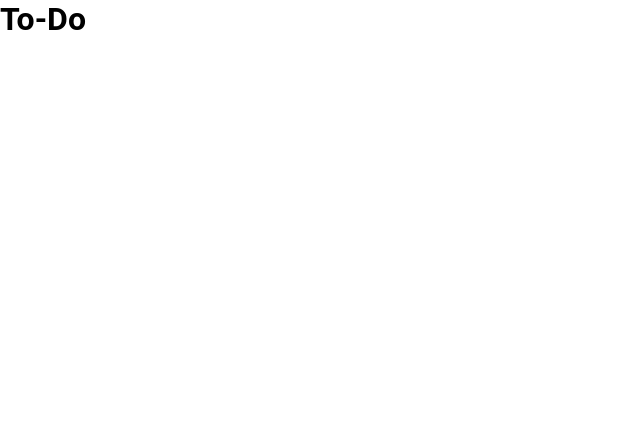
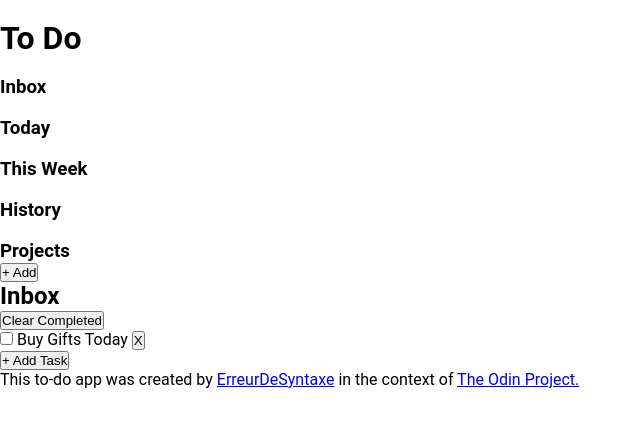
Before and after one commit to ErreurDeSyntaxe/full-stack-todo, a plain HTML site: page dist/index.html in a window 1280 px wide. Shown: the whole page, without its empty margins (0-641 px from the left). Drawn offline with Linux system fonts and the light colour scheme.

Commit message:
Add hardcoded html to visualize

```diff
--- a/dist/index.html
+++ b/dist/index.html
@@ -7,7 +7,52 @@
     <link rel="stylesheet" href="../src/style.css">
 </head>
 <body>
-    <h1>To-Do</h1>
+    <header>
+        <img src="" alt=""><h1>To Do</h1>
+    </header>
+    <div id="sidebar">
+        <div id="categories">
+            <div id="inbox">
+                <img src="" alt=""><h3>Inbox</h3>
+            </div>
+            <div id="today">
+                <img src="" alt=""><h3>Today</h3>
+            </div>
+            <div id="this-week">
+                <img src="" alt=""><h3>This Week</h3>
+            </div>
+            <div id="history">
+                <img src="" alt=""><h3>History</h3>
+            </div>
+        </div>
+        <div id="projects">
+            <div><img src="" alt=""><h3>Projects</h3></div>
+            <div id="add-project">
+                <button id="add-project-btn">+ Add</button>
+            </div>
+        </div>
+    </div>
+    <main>
+        <div id="main-top">
+            <div id="project-name"><h2>Inbox</h2></div>
+            <div><button id="clear-btn">Clear Completed</button></div>
+        </div>
+        <div id="project-content">
+            <div class="task">
+                <input class="task-checkbox" type="checkbox">
+                <span class="task-title">Buy Gifts</span>
+                <span class="task-duedate">Today</span>
+                <button class="task-del">X</button>
+            </div>
+        </div>
+        <div id="add-task">
+            <button id="add-task-btn">+ Add Task</button>
+        </div>
+    </main>
+    <footer>This to-do app was created by
+        <a href="https://github.com/erreurDeSyntaxe/" target="_blank">ErreurDeSyntaxe</a>
+        in the context of <a href="https://www.theodinproject.com/" target="_blank">The Odin Project.</a>
+    </footer>
     <!-- <script src="main.js"></script> -->
 </body>
 </html>
```
